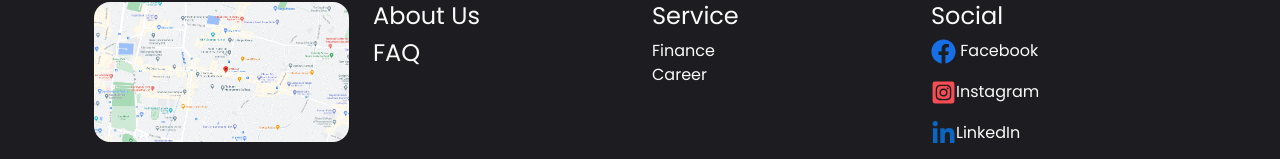
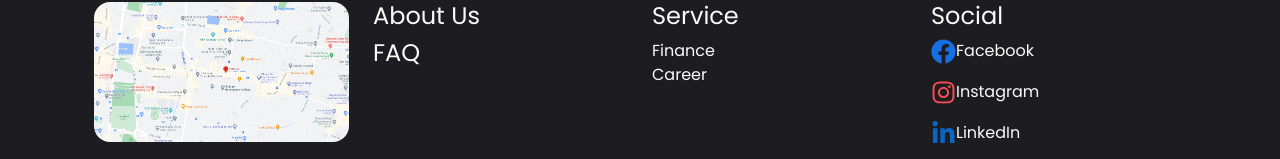
Before and after one commit to amitpradhan195/USK, a React (Create React App) app: page / in a window 1280 px wide. Shown: the part 2348-2507 px from the top of the page. Built offline with nearby package versions, Linux system fonts and the light colour scheme.

Commit message:
requirement

```diff
--- a/src/components/Footer/index.js
+++ b/src/components/Footer/index.js
@@ -5,7 +5,7 @@ import { NavLink } from "react-router-dom";
 
 import { IconContext } from "react-icons";
 import { FaFacebook } from "react-icons/fa";
-import { FaInstagramSquare } from "react-icons/fa";
+import { FaInstagram } from "react-icons/fa";
 import { FaLinkedinIn } from "react-icons/fa";
 
 import { Map, InfoWindow, Marker, GoogleApiWrapper } from "google-maps-react";
@@ -79,8 +79,8 @@ export default function Footer() {
                     <IconContext.Provider
                       value={{ color: "#166FE5", size: "25px" }}
                     >
-                      <FaFacebook />
-                    </IconContext.Provider>{" "}
+                      <FaFacebook className="mr-2" />
+                    </IconContext.Provider>
                     Facebook
                   </NavLink>
                 </li>
@@ -89,7 +89,7 @@ export default function Footer() {
                     <IconContext.Provider
                       value={{ color: "#F54D53", size: "25px" }}
                     >
-                      <FaInstagramSquare />
+                      <FaInstagram className="mr-2" />
                     </IconContext.Provider>
                     Instagram
                   </NavLink>
@@ -99,7 +99,7 @@ export default function Footer() {
                     <IconContext.Provider
                       value={{ color: "#0A66C2", size: "25px" }}
                     >
-                      <FaLinkedinIn />
+                      <FaLinkedinIn className="mr-2" />
                     </IconContext.Provider>
                     LinkedIn
                   </NavLink>
```
Also changed, not shown: 1 other file (tests, documents, lock files or other folders).
